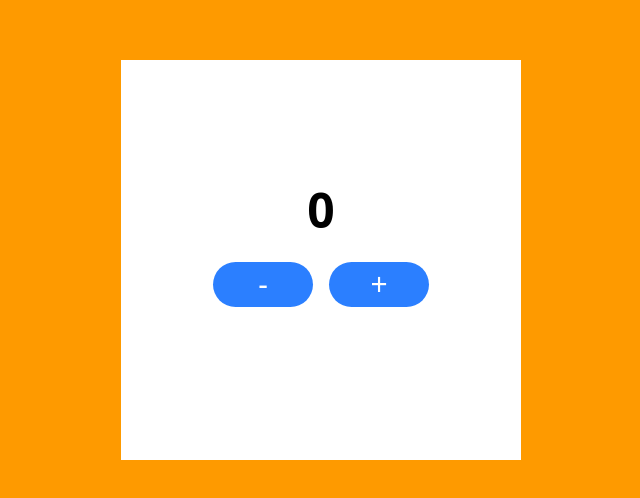
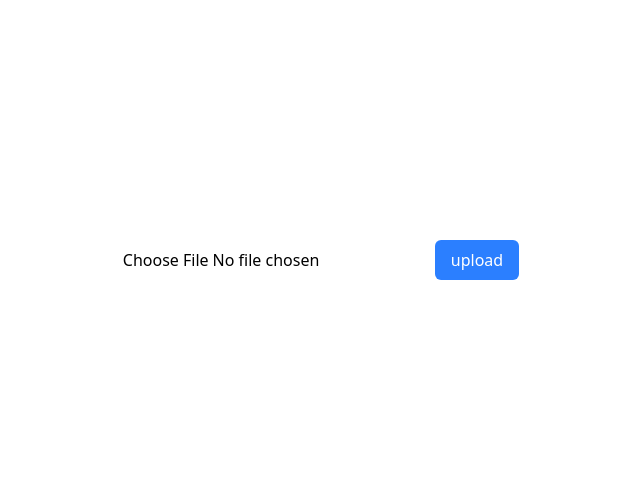
Before and after one commit to viraj992/Skyrek-course-frontend, a React (Vite) app: page /test in a window 1280 px wide. Shown: the part 140-638 px from the top of the page, without its empty margins (319-959 px from the left). Built offline with nearby package versions, Linux system fonts and the light colour scheme.

Commit message:
Image file Operation setup ✏️

```diff
--- a/package.json
+++ b/package.json
@@ -10,6 +10,7 @@
     "preview": "vite preview"
   },
   "dependencies": {
+    "@supabase/supabase-js": "^2.54.0",
     "@tailwindcss/vite": "^4.1.11",
     "axios": "^1.11.0",
     "react": "^19.1.0",
--- a/src/pages/testPage.jsx
+++ b/src/pages/testPage.jsx
@@ -1,32 +1,27 @@
-import { useState } from "react";
+//const url "https://gahctdfvkjlwulpijbxo.supabase.co"
+//const key = "eyJhbGciOiJIUzI1NiIsInR5cCI6IkpXVCJ9.eyJpc3MiOiJzdXBhYmFzZSIsInJlZiI6ImdhaGN0ZGZ2a2psd3VscGlqYnhvIiwicm9sZSI6ImFub24iLCJpYXQiOjE3NTQ5NzEzMzMsImV4cCI6MjA3MDU0NzMzM30.Hrmt4EkR9-Pdj6CbZAuDANavu5nueYNiTPvwBPyjYrw"
+import { useState } from "react"
+
 
 export default function TestPage(){
+    const [file, setFile] = useState(null);
 
-    const [count, setCount] = useState(0)
-
-    function increment(){
-        setCount(count+1);
+    function handleUpload(){
+        console.log(file)
     }
-
-    function decrement(){
-        setCount(count-1);
-    }
-
-
-
     return(
-        <div className="w-full h-screen bg-amber-500 flex justify-center items-center">
-            <div className="w-[400px] h-[400px] bg-white flex flex-col justify-center items-center">
-                <h1 className="text-5xl font-bold">{count}</h1>
-                <div className="w-full flex justify-center items-center h-[100px]">
-                    <button onClick={decrement} className="w-[100px] bg-blue-500 h-[45px] text-3xl mx-2 flex justify-center items-center text-white rounded-full">
-                        -
-                    </button>
-                    <button onClick={increment} className="w-[100px] bg-blue-500 h-[45px] text-3xl mx-2 flex justify-center items-center text-white rounded-full">
-                        +
-                    </button>
-                </div>
-            </div>
+        <div className="w-full h-screen flex justify-center items-center">
+            <input type="file"
+            onChange={
+                (e)=>{
+                    //console.log(e)
+                    //console.log(e.target.files[0])
+                    setFile(e.target.files[0]);
+                }
+            }/>
+            <button onClick={handleUpload} className="bg-blue-500 text-white px-4 py-2 rounded-md cursor-pointer">
+                upload
+            </button>
         </div>
     )
 }
--- /dev/null
+++ b/src/utils/mediaUpload.jsx
@@ -0,0 +1,3 @@
+export default function uploadFile(file){
+
+}
```
Also changed, not shown: 1 other file (tests, documents, lock files or other folders).
